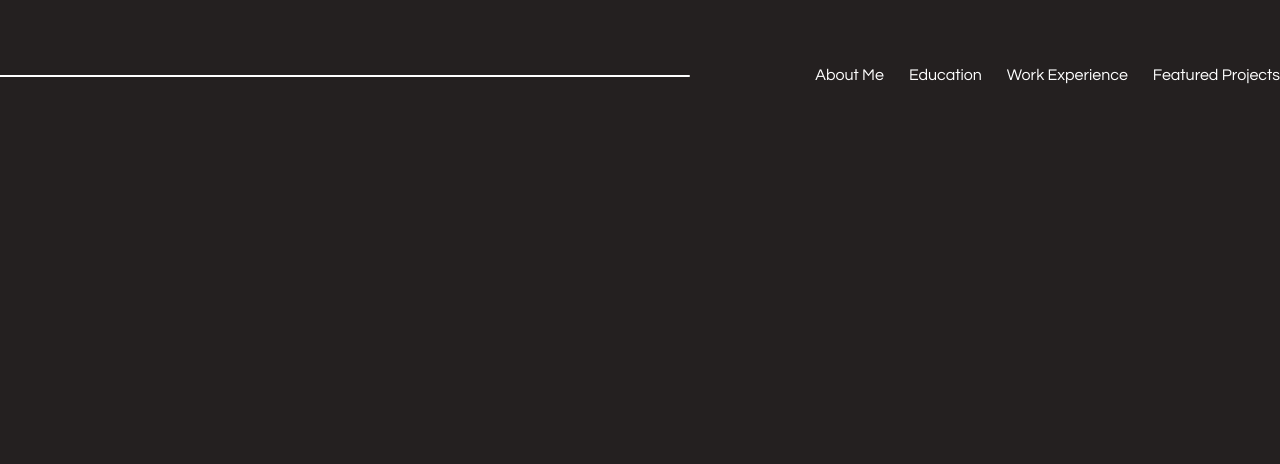
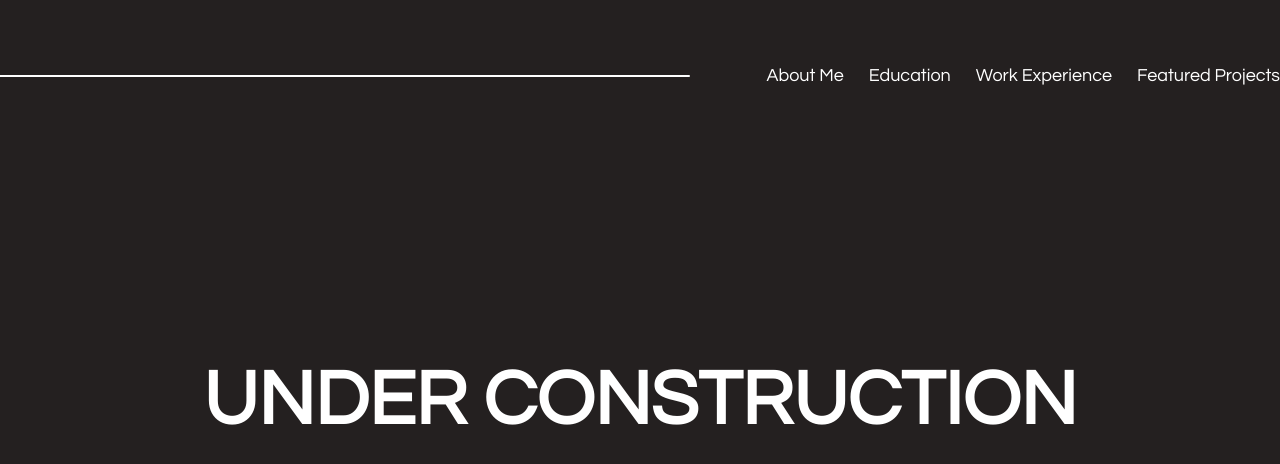
Before and after one commit to baclayvan/baclayvan.github.io, a plain HTML site: page index.html in a window 1280 px wide. Drawn offline with Linux system fonts and the light colour scheme.

Commit message:
Added under construction text

```diff
--- a/index.html
+++ b/index.html
@@ -2,10 +2,10 @@
 <html>
     <head>
         <link rel="stylesheet" href="style.css">
-        <title>My Portfolio</title>
+        <title>Portfolio - Baclay, Van Rowe</title>
     </head>
     <body>
-        <div class="sticky-header">
+        <section class="sticky-header">
             <header>
                 <div class="wrapper">
                     <div class="container">
@@ -34,6 +34,11 @@
                 </div>
             </nav>
             <div class="clearfix"></div>
-        </div>
+            <div class="home-title">
+                <div class="wrapper">
+                    <h2>UNDER CONSTRUCTION</h2>
+                </div>
+            </div>
+        </section>
     </body>
 </html>
--- a/style.css
+++ b/style.css
@@ -93,6 +93,15 @@ body {
     font-family: 'Questrial';
     background: var(--body-color);
     color: #fff;
+    font-size: 18px;
+}
+
+section {
+    position: relative;
+    display: block;
+    overflow: hidden;
+    width: 100%;
+    min-height: 100vh;
 }
 
 .wrapper {
@@ -139,3 +148,21 @@ header .container {
     color: #fff;
     font-family: 'Questrial';
 }
+
+.main-nav ul li a:hover, .main-nav ul li a .active {
+    text-decoration: underline;
+}
+
+.home-title {
+    font-family: var(--heading-font);
+    font-size: 77px;
+    line-height: 100%;
+    position: absolute;
+    top: 50%;
+    left: 0;
+    right: 0;
+    transform: translateY(-50%);
+    margin: 0 auto;
+    text-align: center;
+    font-weight: bold;
+}
```
